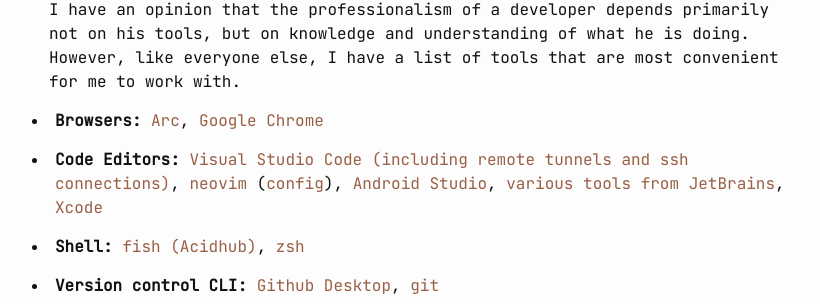
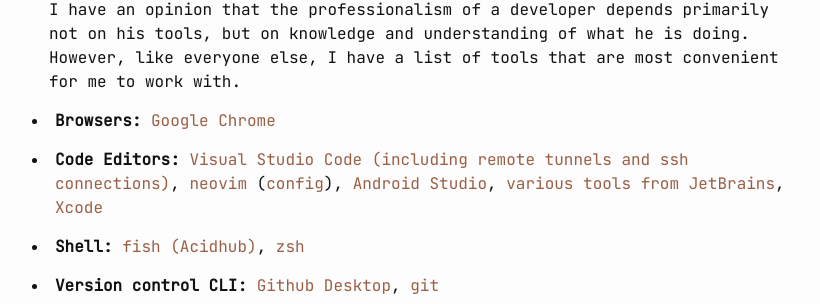
Before and after one commit to meg4cyberc4t/meg4cyberc4t.github.io, a Jekyll site: the page built from setup.md, in a window 1280 px wide. Shown: the part 1668-1972 px from the top of the page, without its empty margins (221-1041 px from the left). Built offline with Jekyll 4.4.1, drawn with Linux system fonts in a browser that asks for light colours.

Commit message:
Remove Arc from my browsers

```diff
--- a/setup.md
+++ b/setup.md
@@ -38,7 +38,6 @@
 <li>
     <p>
     <b>Browsers:</b>
-    <a href="https://arc.net/">Arc</a>,
     <a href="https://www.google.com/chrome/">Google Chrome</a>
     </p>
 </li>
```
